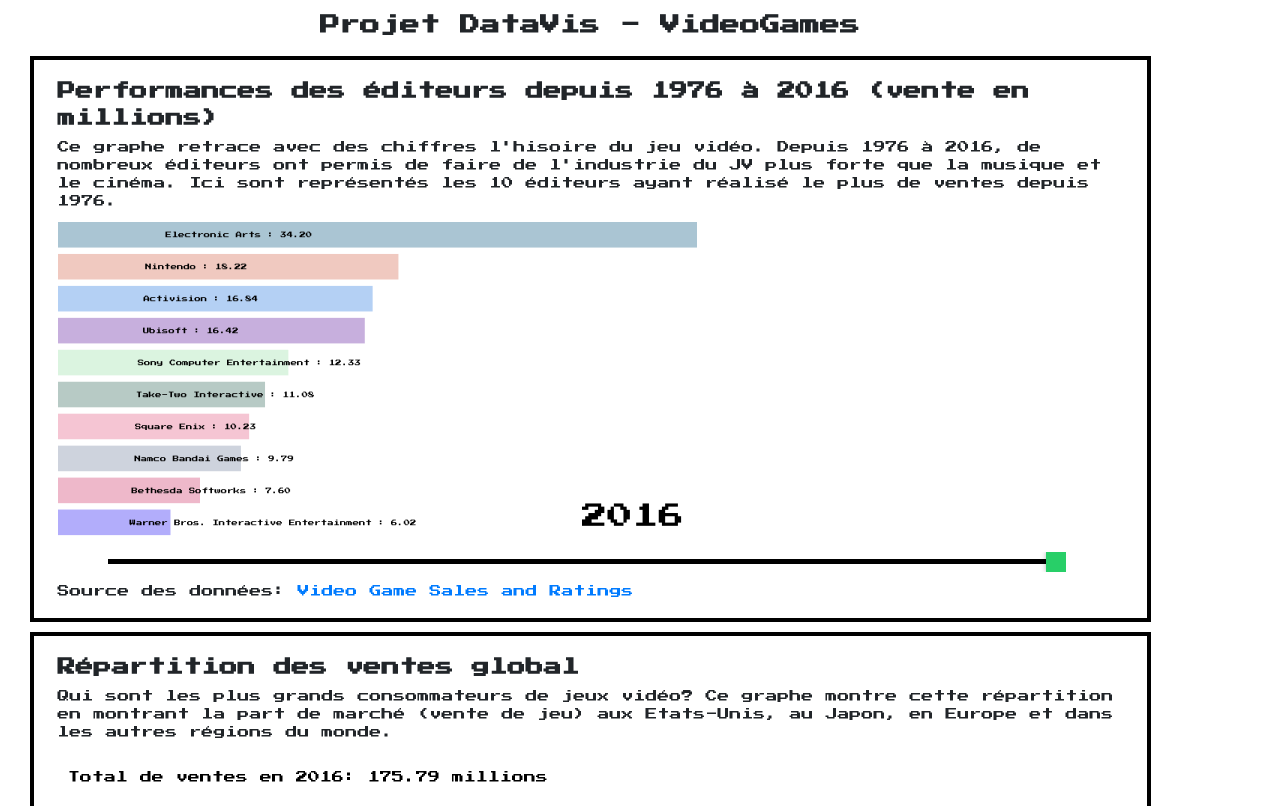
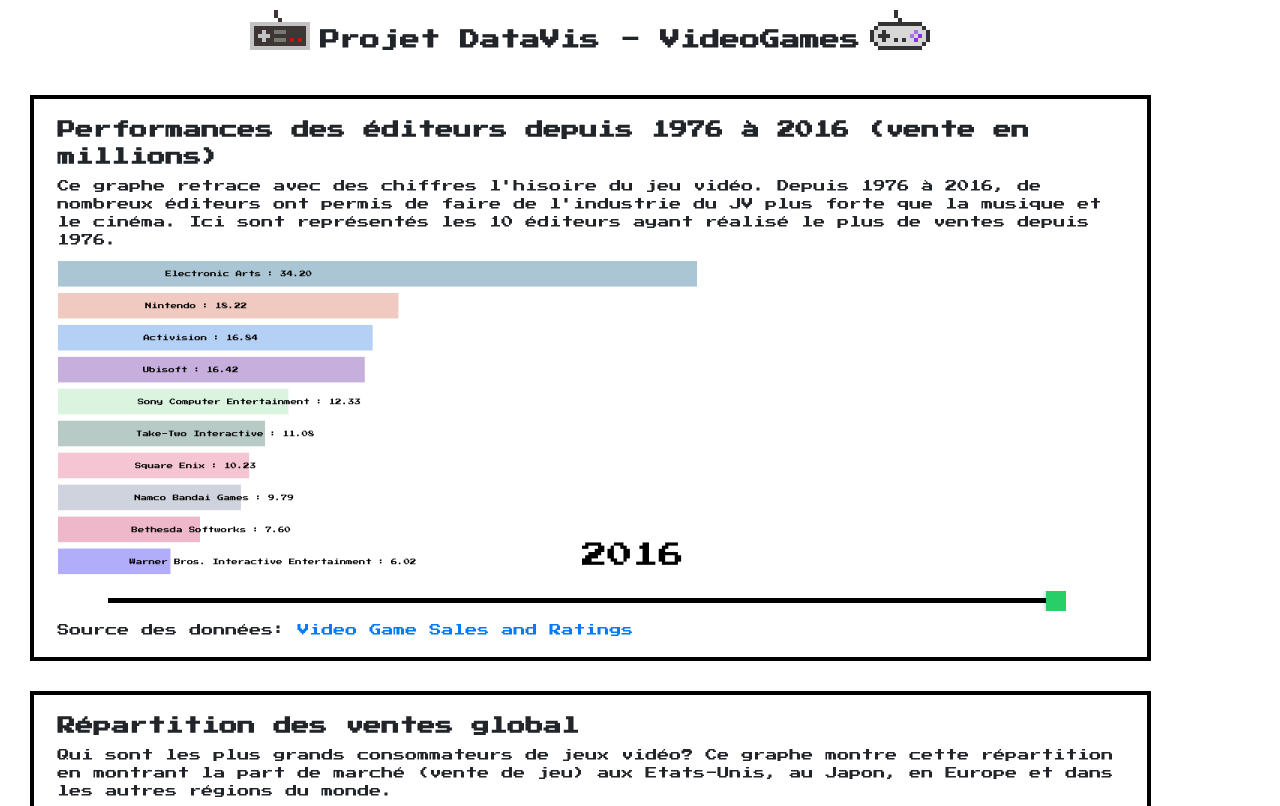
Before and after one commit to nobrega1/ProjetDataVis, a website built with webpack: page src/index.html in a window 1280 px wide. Shown: the top 806 px of the page. Built offline with nearby package versions, Linux system fonts and the light colour scheme; what billboard.js would draw is missing.

Commit message:
surge publish

```diff
--- a/package.json
+++ b/package.json
@@ -6,7 +6,8 @@
   "scripts": {
     "preview": "live-server dist/",
     "build": "webpack",
-    "watch": "webpack --mode=development --watch"
+    "watch": "webpack --mode=development --watch",
+    "deploy": "surge dist --domain videogamesdata.surge.sh"
   },
   "repository": {
     "type": "git",
@@ -37,6 +38,7 @@
     "nes.css": "^2.3.0",
     "node": "^14.0.0",
     "ramda": "^0.27.0",
+    "surge": "^0.21.3",
     "xlsx": "^0.15.6"
   }
 }
--- a/src/css/main.css
+++ b/src/css/main.css
@@ -25,13 +25,22 @@
   margin: auto;
 }
 
+#intro {
+  margin-bottom: 30px;
+}
+
 a {
   text-decoration: none;
 }
 
 .nes-container {
-  margin-bottom: 10px;
+  margin-bottom: 30px;
 }
+
+span {
+  margin-left: 45%;
+}
+
 input[type="range"]{
   -webkit-appearance:none;
   height:20px;
@@ -52,6 +61,10 @@
   box-shadow:0 0 5px 0 rgba(0,0,0,0.3);
 }
 
+.snes-logo, .nes-logo {
+  margin-left: 10px;
+  margin-right: 10px;
+}
 /*
  * CSS pour perf-editeurs (Jean)
  */
--- a/src/index.html
+++ b/src/index.html
@@ -11,7 +11,7 @@
 <body>
 
   <header>
-    <h1>Projet DataVis - VideoGames</h1>
+    <h1><i class="nes-logo"></i>Projet DataVis - VideoGames<i class="snes-logo"></i></h1>
   </header>
 
   <div id="intro">
```
Also changed, not shown: README.md, dist/index.html, 2 other files.
